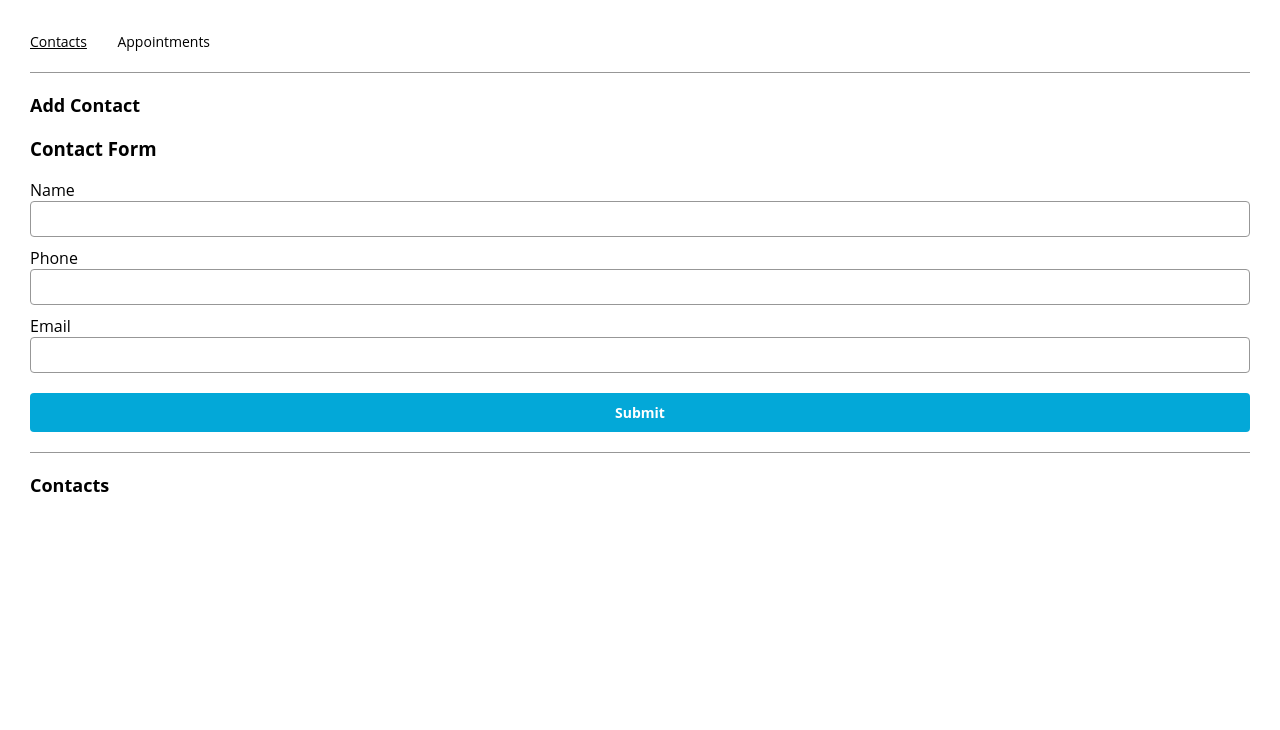
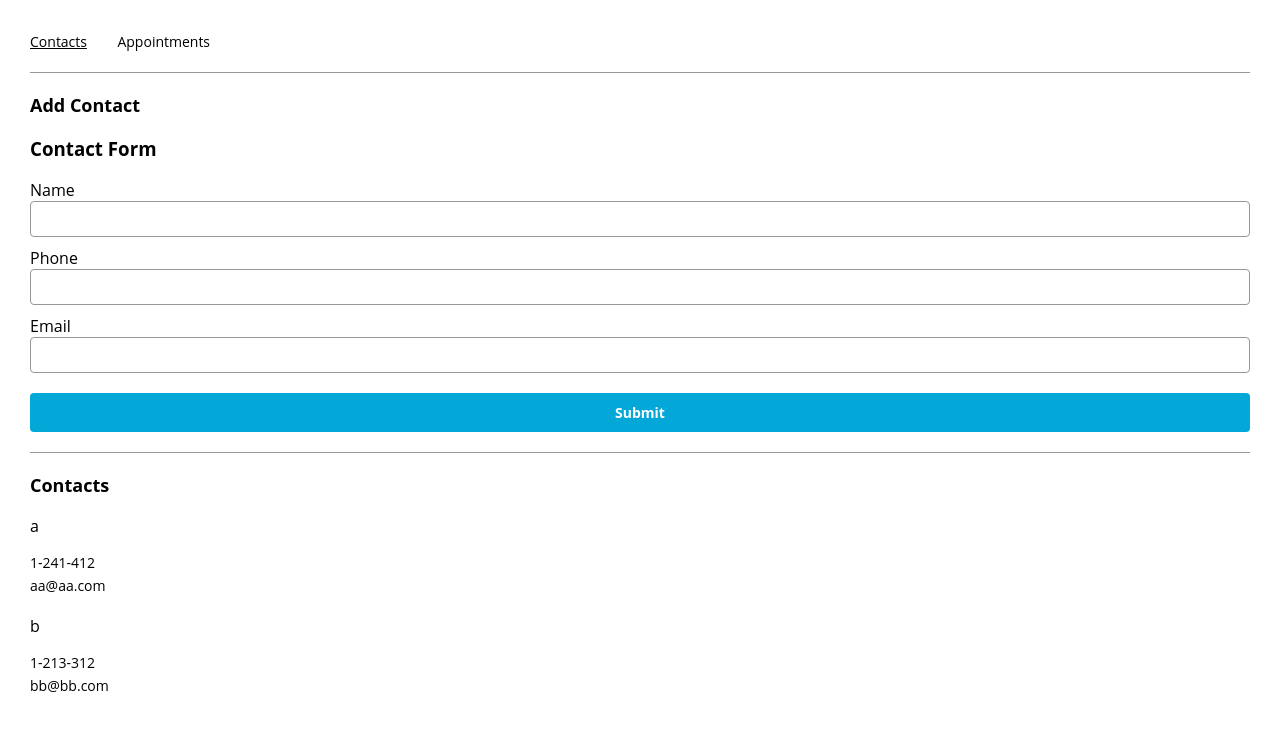
Before and after one commit to aleksandr-efimenko/appointment-planner-codeacademy, a React (Create React App) app: page /contacts in a window 1280 px wide. Shown: the top 730 px of the page. Built offline with nearby package versions, Linux system fonts and the light colour scheme.

Commit message:
show object props in Tile component

```diff
--- a/src/App.js
+++ b/src/App.js
@@ -5,7 +5,9 @@ import ContactPage from './containers/contactsPage/ContactsPage';
 
 
 function App() {
-  const [contacts, setContacts] = useState([{name: 'a', phone: 12, email: 'aa@aa.com'}]);
+  const [contacts, setContacts] = useState([
+    {name: 'a', phone: '1-241-412', email: 'aa@aa.com'},
+    {name: 'b', phone: '1-213-312', email: 'bb@bb.com'}]);
   const [appointments, setAppointments] = useState([]);
   const ROUTES = {
     CONTACTS: "/contacts",
@@ -16,7 +18,6 @@ function App() {
       name: name,
       phone: phone,
       email: email,
-      id: (new Date()).valueOf()
     }]);
   }
 
@@ -27,7 +28,6 @@ function App() {
         contact: contact,
         date: date,
         time: time,
-        id: (new Date()).valueOf()
       }]);
   }
 
--- a/src/components/tile/Tile.js
+++ b/src/components/tile/Tile.js
@@ -1,9 +1,12 @@
 import React from 'react'
 
-export default function Tile() {
+export default function Tile({obj}) {
+  // console.log(Object.values(obj));
   return (
     <div className='tile-container'>
-
+      {Object.values(obj)
+        .map((el, index) => (<p className={index===0 ? 'tile-title' : 'tile'}>{el}</p>)
+        )}
     </div>
   )
 }
--- a/src/components/tileList/TileList.js
+++ b/src/components/tileList/TileList.js
@@ -1,11 +1,16 @@
 import React from 'react'
 import Tile from '../tile/Tile';
 
-export default function TileList(props) {
-  const list = props.list;
+export default function TileList({ list }) {
   return (
     <div>
-      {list.map(el => {<Tile obj={el} key={el.id} />})}
+      {
+        list.map(el => (
+          <>
+            <Tile obj={el} key={el.id} />
+          </>
+        ))
+      }
     </div>
   )
 }
```
